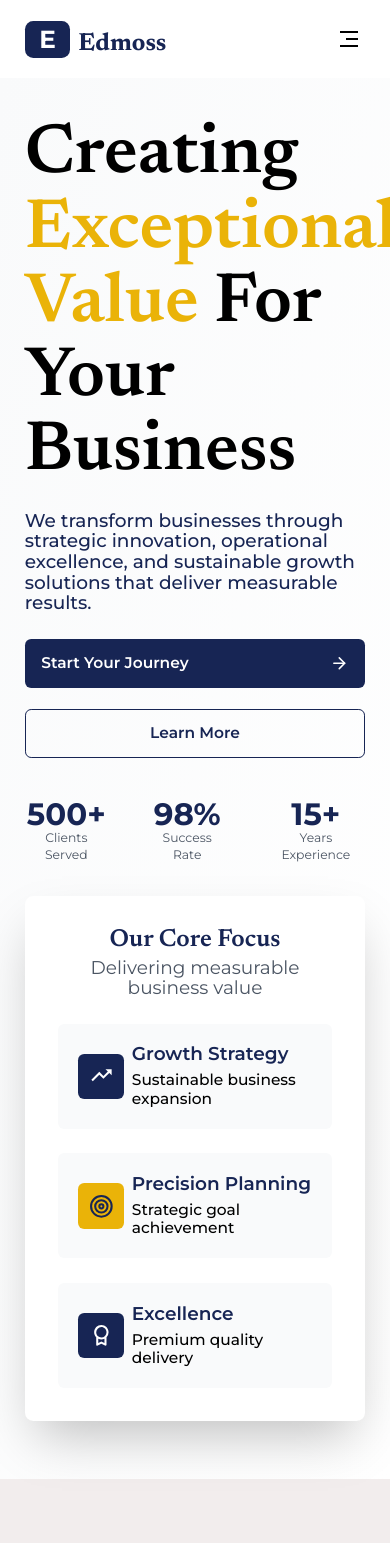
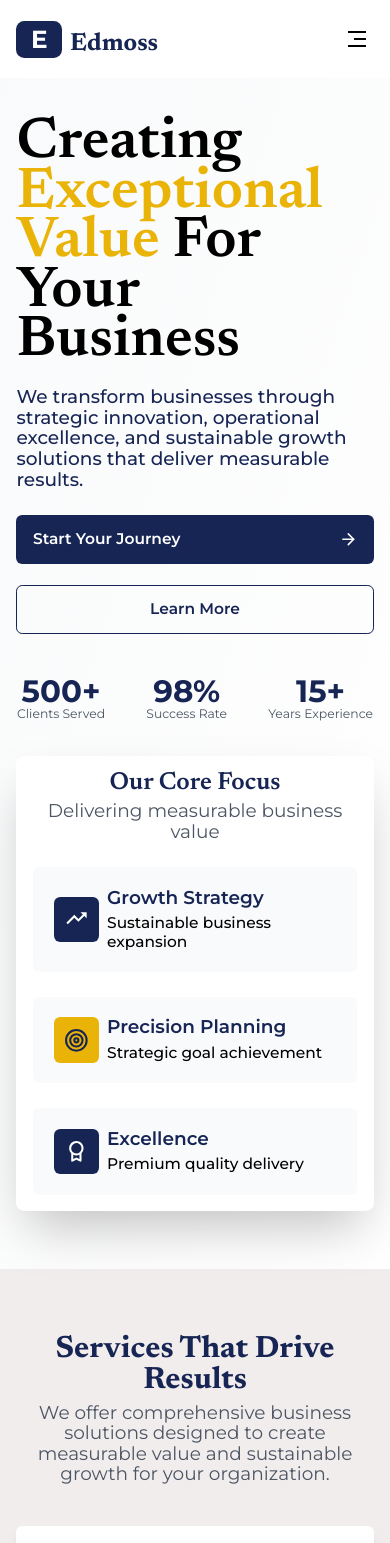
Before and after one commit to Jo-shua09/Edmoss_landingPage, a React (Vite) app: page / in a window 390 px wide. Shown: the top 1543 px of the page. Built offline with nearby package versions, Linux system fonts and the light colour scheme.

Commit message:
made some style changes for responsiveness

```diff
--- a/src/components/common/Header.jsx
+++ b/src/components/common/Header.jsx
@@ -11,7 +11,7 @@ export default function Header() {
   };
 
   return (
-    <header className="flex-wrap w-full bg-white shadow-xl h-fit">
+    <header className="flex-wrap w-full bg-white shadow-2xl h-fit">
       <div className="!py-10 w-full mx-auto section-page ">
         <div className="flex items-center justify-between">
           {/* Logo */}
--- a/src/components/sections/Hero.jsx
+++ b/src/components/sections/Hero.jsx
@@ -4,13 +4,13 @@ import { BiAward, BiTrendingUp } from "react-icons/bi";
 
 export default function Hero() {
   return (
-    <section className="mx-auto section bg-gradient-to-br from-gray-50 to-white !pb-28">
+    <section id="about" className="mx-auto section bg-gradient-to-br from-gray-50 to-white !pb-28">
       <div className="flex flex-wrap items-center justify-between gap-10 gap-y-16 md:flex-nowrap">
         {/* Left Content */}
         <div className="w-full md:flex-1">
           <div className="max-w-6xl">
             <div className="space-y-10">
-              <h1 className="font-semibold text-[8.5rem] leading-[9rem]">
+              <h1 className="font-semibold text-[7rem] md:text-[8.5rem] leading-[6rem] md:leading-[9rem]">
                 creating <span className="text-yellow-500">Exceptional value</span> for your business
               </h1>
               <p className="text-4xl font-medium normal-case font-one text-blue-950">
@@ -47,7 +47,7 @@ export default function Hero() {
 
         {/* Right Content - Visual Elements */}
         <div className="w-full md:flex-1">
-          <div className="p-16 space-y-6 bg-white shadow-2xl rounded-2xl">
+          <div className="p-8 space-y-6 bg-white shadow-2xl md:p-16 rounded-2xl">
             <div className="mb-12 text-center">
               <h2 className="mb-2 text-5xl font-semibold text-blue-950">Our Core Focus</h2>
               <p className="text-4xl text-gray-600 normal-case">Delivering measurable business value</p>
--- a/src/components/sections/Services.jsx
+++ b/src/components/sections/Services.jsx
@@ -15,10 +15,10 @@ const iconComponents = {
 
 export default function Services() {
   return (
-    <section className="w-full mx-auto section !py-32">
+    <section id="services" className="w-full mx-auto section !py-32">
       <div className="mb-20 text-center">
-        <h2 className="mb-3 font-bold text-7xl lg:text-8xl text-blue-950">Services That Drive Results</h2>
-        <p className="mx-auto text-4xl text-gray-600 max-w-6xl md:max-w-[90rem]">
+        <h2 className="mb-3 text-6xl font-bold md:text-7xl lg:text-8xl text-blue-950">Services That Drive Results</h2>
+        <p className="mx-auto text-4xl text-gray-600  normal-case max-w-5xl sm:max-w-6xl md:max-w-[90rem]">
           We offer comprehensive business solutions designed to create measurable value and sustainable growth for your organization.
         </p>
       </div>
@@ -48,7 +48,7 @@ export default function Services() {
                 </div>
                 <ButtonOne
                   name="learn more"
-                  className="w-full bg-transparent !mt-20 group-hover:bg-blue-950 !text-blue-950 group-hover:!text-white flex justify-between h-[5rem] !gap-12"
+                  className="w-full bg-transparent !mt-20 group-hover:bg-blue-950 !text-blue-950 group-hover:!text-white flex justify-between h-[6rem] !gap-12"
                   icon={<FiArrowRight className="text-4xl" />}
                 />
               </div>
--- a/src/components/sections/Value.jsx
+++ b/src/components/sections/Value.jsx
@@ -14,7 +14,7 @@ const iconComponents = {
 
 export default function Value() {
   return (
-    <section className="w-full mx-auto section bg-white !py-32">
+    <section id="values" className="w-full mx-auto section bg-white !py-32">
       <div className="mb-20 text-center">
         <h2 className="mb-3 font-bold text-7xl lg:text-8xl text-blue-950">Our Core Values</h2>
         <p className="mx-auto text-4xl text-gray-600 max-w-6xl md:max-w-[90rem]">
--- a/src/index.css
+++ b/src/index.css
@@ -33,6 +33,7 @@ html {
 .section {
   padding: 5rem 3rem;
 }
+
 .section-page {
   padding: 0 3rem;
 }
@@ -47,4 +48,11 @@ html {
   html {
     font-size: 51.5%;
   }
+  .section {
+    padding: 5rem 2rem;
+  }
+
+  .section-page {
+    padding: 0 2rem;
+  }
 }
```
